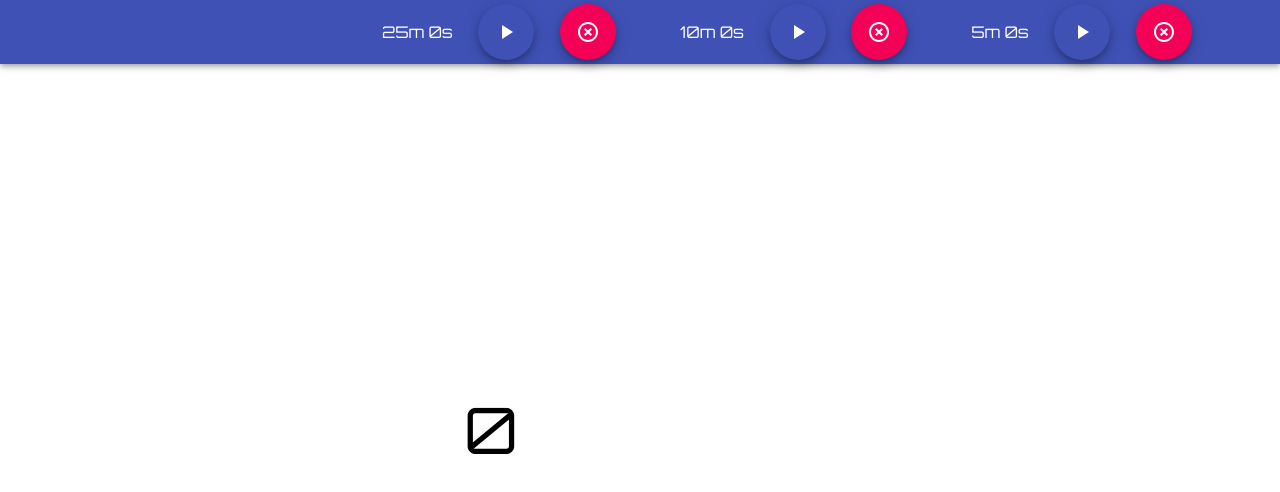
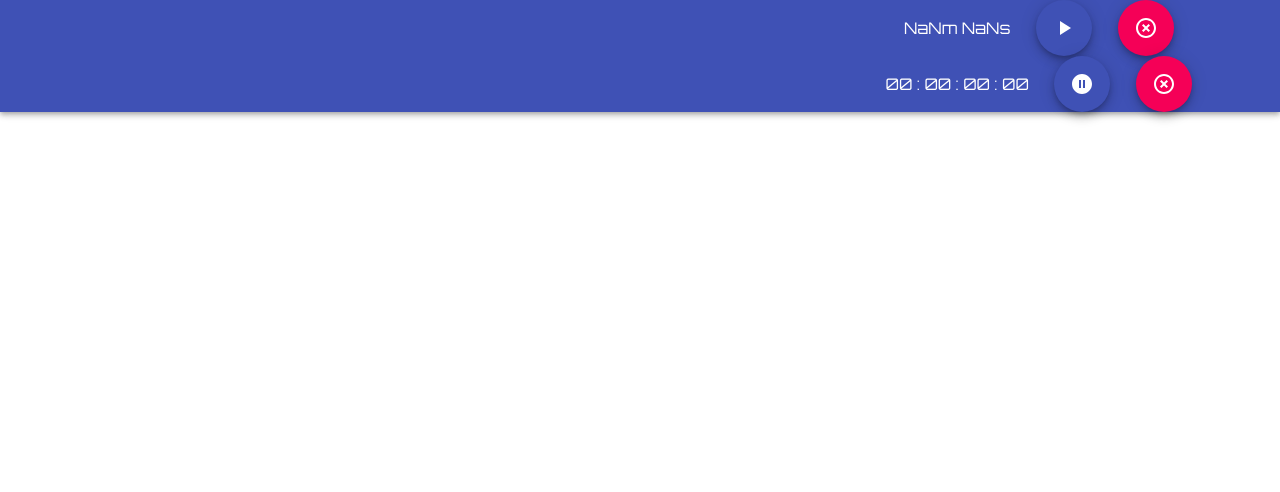
Before and after one commit to henrym2/pomodoro-tracker-react, a React (Create React App) app: page / in a window 1280 px wide. Shown: the top 492 px of the page. Built offline with nearby package versions, Linux system fonts and the light colour scheme; the HTML template or start-up script is replaced by a standard one.

Commit message:
Modified timers row

```diff
--- a/src/App.js
+++ b/src/App.js
@@ -1,7 +1,7 @@
 import React from 'react';
 import Timer from './components/timer'
-import AppBar from '@material-ui/core/AppBar';
-import Toolbar from '@material-ui/core/Toolbar'
+import StopWatch from './components/stopwatch'
+import { Select, AppBar, Toolbar, MenuItem } from '@material-ui/core';
 import './styles/App.css';
 
 const TIMER_TYPES = {
@@ -17,7 +17,11 @@ class App extends React.Component {
     this.state = {
       work:  0,
       short: 0,
-      long:  0
+      long:  0,
+      timerType: {
+        length: 25,
+        type: TIMER_TYPES.JOB
+      }
     }
     this.timerTriggered = this.timerTriggered.bind(this)
   }
@@ -28,16 +32,15 @@ class App extends React.Component {
         <AppBar position="static">
           <Toolbar>
             <div style={{marginLeft: "auto"}}>
-              <Timer time={25} callBack={this.timerTriggered} type={TIMER_TYPES.JOB}></Timer>
+              <Timer callBack={this.timerTriggered} type={this.state.timerType.type}></Timer>
+              <StopWatch></StopWatch>
             </div>
-            <Timer time={10} callBack={this.timerTriggered} type={TIMER_TYPES.LONG}></Timer>
-            <Timer time={5} callBack={this.timerTriggered} type={TIMER_TYPES.SHORT}></Timer>
           </Toolbar>
         </AppBar>
         <div className="App-header">
           <div className="Timer-Row">
             <div className="details-row bounce-in-top" style={{"--length": "1.1s"}}>
-              <p style={{color: "black"}} className="counter">{this.state.work}</p>
+              <p className="counter">{this.state.work}</p>
             </div>
             <div className="details-row bounce-in-top" style={{"--length": "1.2s"}}>
               <p className="counter">{this.state.long}</p>
```
